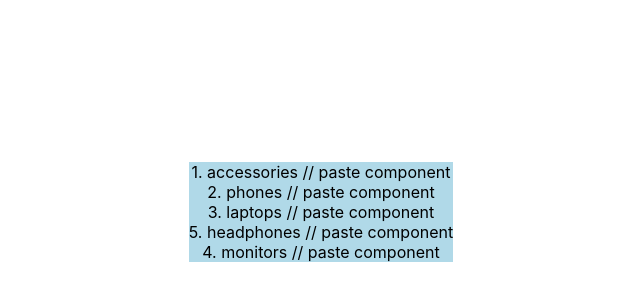
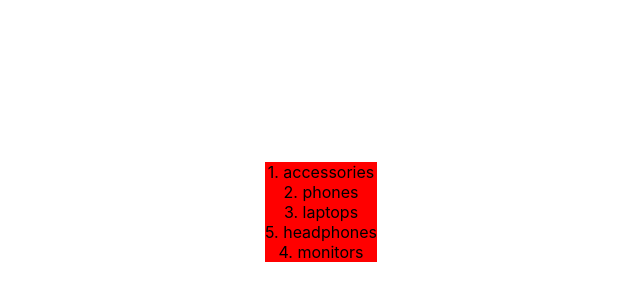
Before and after one commit to HukakHePak/menu, a React (Create React App) app: page / in a window 1280 px wide. Shown: the part 188-488 px from the top of the page, without its empty margins (319-959 px from the left). Built offline with nearby package versions, Linux system fonts and the light colour scheme; the HTML template or start-up script is replaced by a standard one.

Commit message:
feat: menu supports custom components

```diff
--- a/src/App.js
+++ b/src/App.js
@@ -1,13 +1,18 @@
 import { useState } from "react";
 import "./App.css";
 import { Menu } from "./components/Menu";
+import { MenuItem } from "./components/MenuItem";
 import menu from './menu.json';
 
 function App() {
   const [list, setList] = useState(menu);
 
+  const elem = <MenuItem />;
+
+  //console.log(elem.type())
+
   return <div className="App">
-    <Menu list={list} onChange={setList}></Menu>
+    <Menu list={list} onChange={setList}> { item => <MenuItem data={item}/>} </Menu>
   </div>;
 }
 
--- a/src/components/Menu.jsx
+++ b/src/components/Menu.jsx
@@ -1,6 +1,5 @@
 import { useEffect, useRef, useState } from "react";
 import styled from "styled-components";
-import { MenuItem } from "./MenuItem";
 
 const StyledMenu = styled.div`
   background: #b0d9e8;
@@ -17,77 +16,64 @@ const StyledMenu = styled.div`
 `;
 
 export function Menu(props) {
-  const { list, onChange, gap, childComponent } = props;
+  const { list, onChange, style, children } = props;
 
   const container = useRef(null);
 
-  const [selected, setSelected] = useState();
+  const [{ index, height, top, data }, setSelected] = useState({});
   const [mouseY, setMouseY] = useState(0);
   const [mouseStart, setMouseStart] = useState(0);
-  const [ms, setMs] = useState(0);
-
   const [itemsPositions, setItemsPosition] = useState([]);
 
-  useEffect(() => {
-    //console.log(container.current.children);
-    //console.log(children);
-    // if (!itemsPositions.length)
-    //   setItemsPosition(
-    //     Array.from(container.current.children).map((item) => item.offsetTop)
-    //   );
-    //   console.log(itemsPositions);
-    //if(selected?.index)
-  }, [selected]);
+  function mouseMoveHandler({ clientY }) {
+    if (index === undefined) return;
 
-  function mouseMoveHandler(event) {
-    if (!selected) return;
+    setMouseY(top + clientY - mouseStart);
 
-    const { clientY } = event;
-
-    setMouseY(ms + clientY - mouseStart);
-
-    if (mouseY > selected.top + selected.height / 2) {
-      swapElems(selected.index + 1);
+    if (mouseY > itemsPositions[index] + height / 2) {
+      swapElems(index + 1);
       return;
     }
 
-    if (mouseY < selected.top - selected.height / 2) {
-      swapElems(selected.index - 1);
+    if (mouseY < itemsPositions[index] - height / 2) {
+      swapElems(index - 1);
     }
   }
 
   function clickHandler(event, index, data) {
-    console.log(event, index);
+    setItemsPosition(
+      Array.from(container.current.children).map((item) => item.offsetTop)
+    );
 
     setSelected({
       top: event.target.offsetTop,
-      //left: event.target.offsetLeft,
       height: event.target.clientHeight,
       index,
-      ...data,
+      data,
     });
+
     setMouseY(event.target.offsetTop);
     setMouseStart(event.clientY);
-    setMs(event.target.offsetTop);
   }
 
-  function doubleClickHandler(event) {}
+  function doubleClickHandler(i, data) {
+
+  }
 
   function swapElems(swappedIndex) {
     if (swappedIndex < 0 || swappedIndex >= list.length) return;
 
     const swappedList = [...list];
-    swappedList[selected.index] = list[swappedIndex];
-    swappedList[swappedIndex] = list[selected.index];
+    swappedList[index] = list[swappedIndex];
+    swappedList[swappedIndex] = list[index];
+
     onChange(swappedList);
 
-    const { offsetTop, clientHeight } =
-      container.current.children[swappedIndex];
     setSelected({
-      ...selected,
+      data,
+      height,
+      top,
       index: swappedIndex,
-      height: clientHeight,
-      top: offsetTop,
     });
   }
 
@@ -95,37 +81,43 @@ export function Menu(props) {
     <StyledMenu
       ref={container}
       onMouseMove={mouseMoveHandler}
-      onMouseUp={() => setSelected()}
-      onMouseLeave={() => setSelected()}
+      onMouseUp={() => setSelected({})}
+      onMouseLeave={() => setSelected({})}
+      style={
+        container?.current
+          ? {
+              width: container?.current.clientWidth,
+              height: container?.current.clientHeight,
+              ...style,
+            }
+          : style
+      }
     >
       {list.map(([key, data], i) => {
-        const { name, number, isActive } = data;
-
         return (
           <div
             key={key}
             onMouseDown={(e) => clickHandler(e, i, data)}
-            onDoubleClick={() => doubleClickHandler(data)}
+            onDoubleClick={() => doubleClickHandler(i, data)}
             //onTouchStart={console.log}
+            style={
+              index !== undefined
+                ? {
+                    position: "absolute",
 
-            style={i === selected?.index ? { visibility: "hidden" } : {}}
+                    width: container.current.clientWidth,
+                    top: i === index ? mouseY : itemsPositions[i],
+                    zIndex: +(i === index),
+                  }
+                : {}
+            }
           >
-            {number + ". " + name} // paste component
+            {
+              children.find((item) => typeof item === "function")(data) // сделать проверку на существование
+            }
           </div>
         );
       })}
-      {selected && (
-        <div
-          style={{
-            position: "absolute",
-            background: "white",
-            width: "100%",
-            top: mouseY,
-          }}
-        >
-          {selected?.number + ". " + selected?.name}
-        </div>
-      )}
     </StyledMenu>
   );
 }
--- a/src/components/MenuItem.jsx
+++ b/src/components/MenuItem.jsx
@@ -6,5 +6,5 @@ export function MenuItem(props) {
   const { data = {}, position } = props;
   const { name, isActive, number } = data;
 
-  return <div   >{number + ". " + name}</div>;
+  return <div style={{ background: 'red'}}  >{number + ". " + name}</div>;
 }
```
